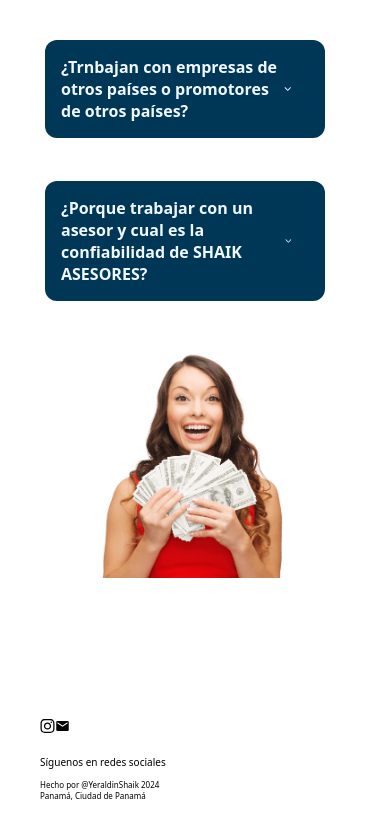
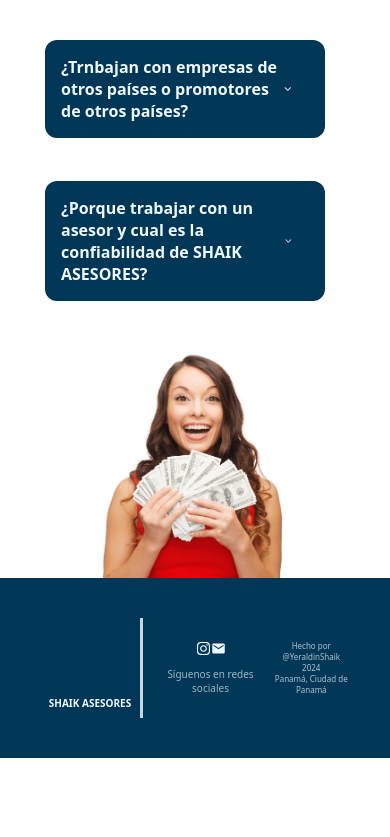
Before and after one commit to YeralTech/web-Shaik, a React (Vite) app: page /preguntas in a window 390 px wide. Shown: the part 516-1353 px from the top of the page. After the commit the page ends 1274 px from the top, so only its background shows below. Built offline with nearby package versions, Linux system fonts and the light colour scheme.

Commit message:
corrigiendo footer mobile

```diff
--- a/src/components/Footer/mobile.css
+++ b/src/components/Footer/mobile.css
@@ -1,43 +1,59 @@
 
 @media screen and (max-width: 767px) {
     .container-footer {
+        background: #003656;
+        color: aliceblue;
+        width: auto;
+        height: auto;
+        display: grid;
+        grid-template-columns: 35% 40% 25%;
+        text-align: center;
+        align-items: center;
         padding: 40px;
     }
 
     .title-Footer-container {
+        color: aliceblue;
+        border-right: solid #fcfcfcce;
         width: 100px;
         height: 100px;
+        display: flex;
+        text-align: center;
+        align-items: center;
+        justify-content: center;
+        margin: 0;
     }
+
 
 .title-Footer-container h1 {
     font-size: 10px;
+    color: rgb(240, 248, 255);
+    margin: 0;
+    width: 300px;
 }
 
 .socialMedia-Title {
     font-size: 10px;
+    color: rgba(240, 248, 255, 0.664);
+    margin: 0;
 }
 
 #instagram, #mail {
     width: 15px;
+    height: auto;
     gap: 6px;
+    object-fit: contain;
     padding-bottom: 6px;
+    cursor: pointer;
 }
 
+
+#instagram:hover, #mail:hover {
+    color: yellow;
+}
 .sign {
     font-size: 8px;
+    color: rgba(240, 248, 255, 0.726);
+    font-family: system-ui, -apple-system, BlinkMacSystemFont, 'Segoe UI', Roboto, Oxygen, Ubuntu, Cantarell, 'Open Sans', 'Helvetica Neue', sans-serif;
 }
 }
-
-@media (min-width: 768px) and (max-width: 991px) {
-    .container-footer {
-        padding: 40px;
-    }
-
-    .title-Footer-container h1 {
-        font-size: 18px;
-    }
-
-    .socialMedia-Title {
-        font-size: 14px;
-    }
-}
```
Also changed, not shown: 4 other files (tests, documents, lock files or other folders). Lines whose indentation alone changed are shown as unchanged.
